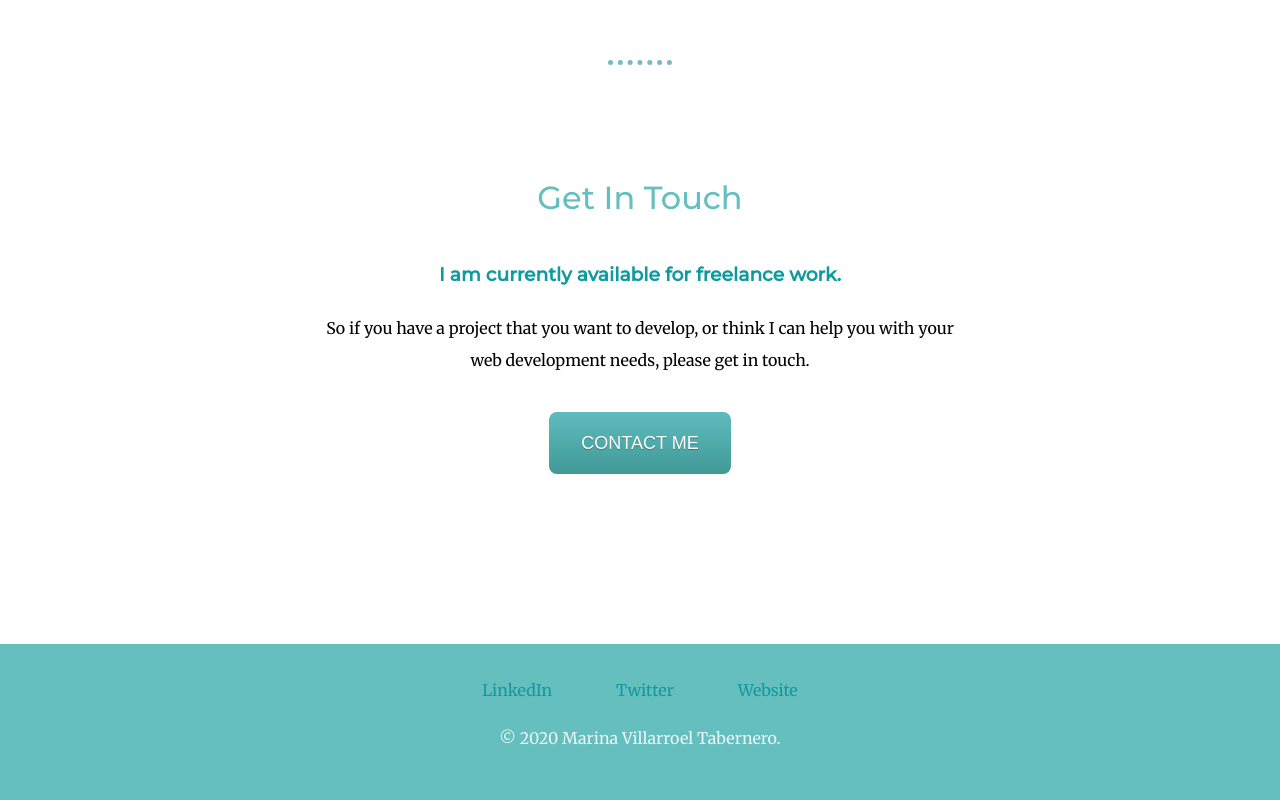
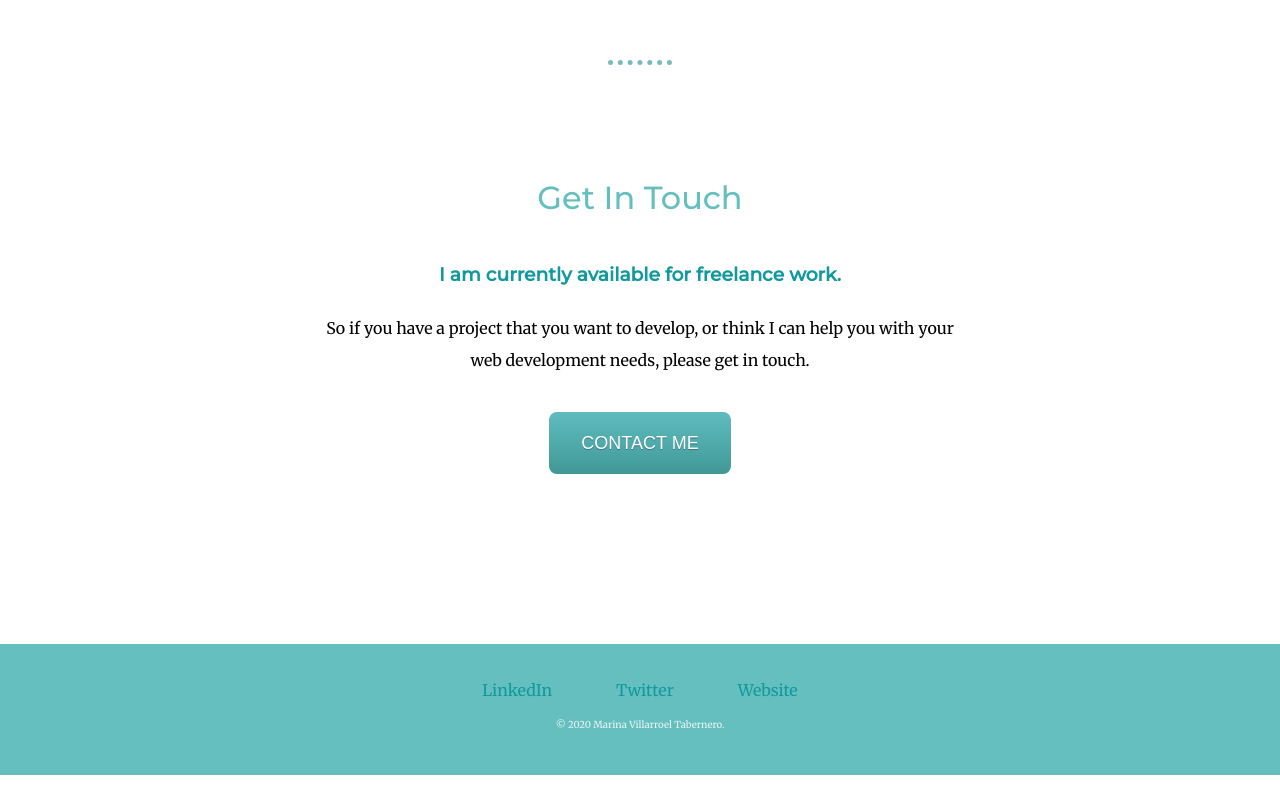
Before and after one commit to mvillarroeltab/FAC-ProjectGallery, a plain HTML site: page index.html in a window 1280 px wide. Shown: the part 2377-3177 px from the top of the page. After the commit the page ends 3152 px from the top, so only its background shows below. Drawn offline with Linux system fonts and the light colour scheme.

Commit message:
Update styles.css

```diff
--- a/css/styles.css
+++ b/css/styles.css
@@ -115,7 +115,7 @@ a {
 
 .footer-copyright {
   color: #eaf6f6;
-  Font-size: 1rem;
+  font-size: 60%;
 }
 
 .footer-link {
```
